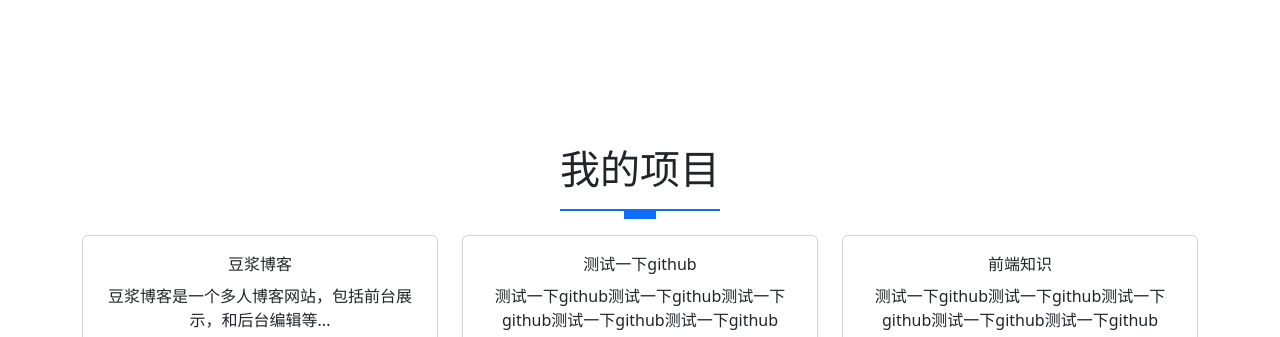
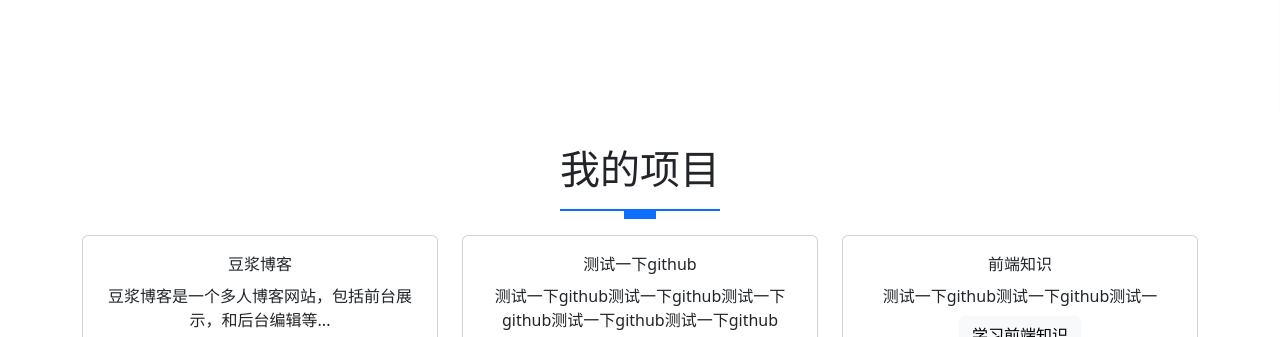
Before and after one commit to DouJiangGet/DongJiang, a website: page index.html in a window 1280 px wide. Shown: the part 613-950 px from the top of the page. Drawn offline with nearby package versions, Linux system fonts and the light colour scheme.

Commit message:
推送测试

```diff
--- a/index.html
+++ b/index.html
@@ -142,7 +142,7 @@
                 前端知识
               </div>
               <div class="card-text">
-                测试一下github测试一下github测试一下github测试一下github测试一下github
+                测试一下github测试一下github测试一
               </div>
               <a href="" class="btn btn-light mt-2">学习前端知识</a>
             </div>
```
